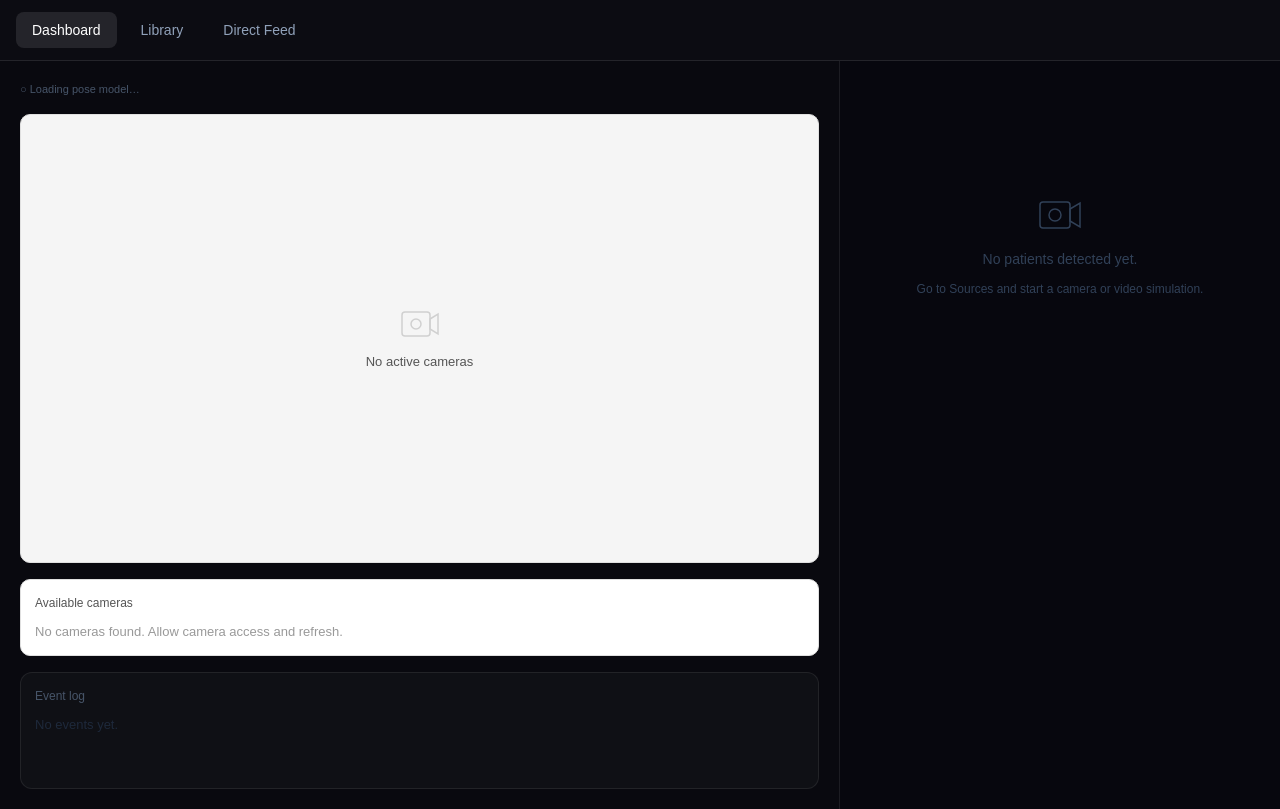
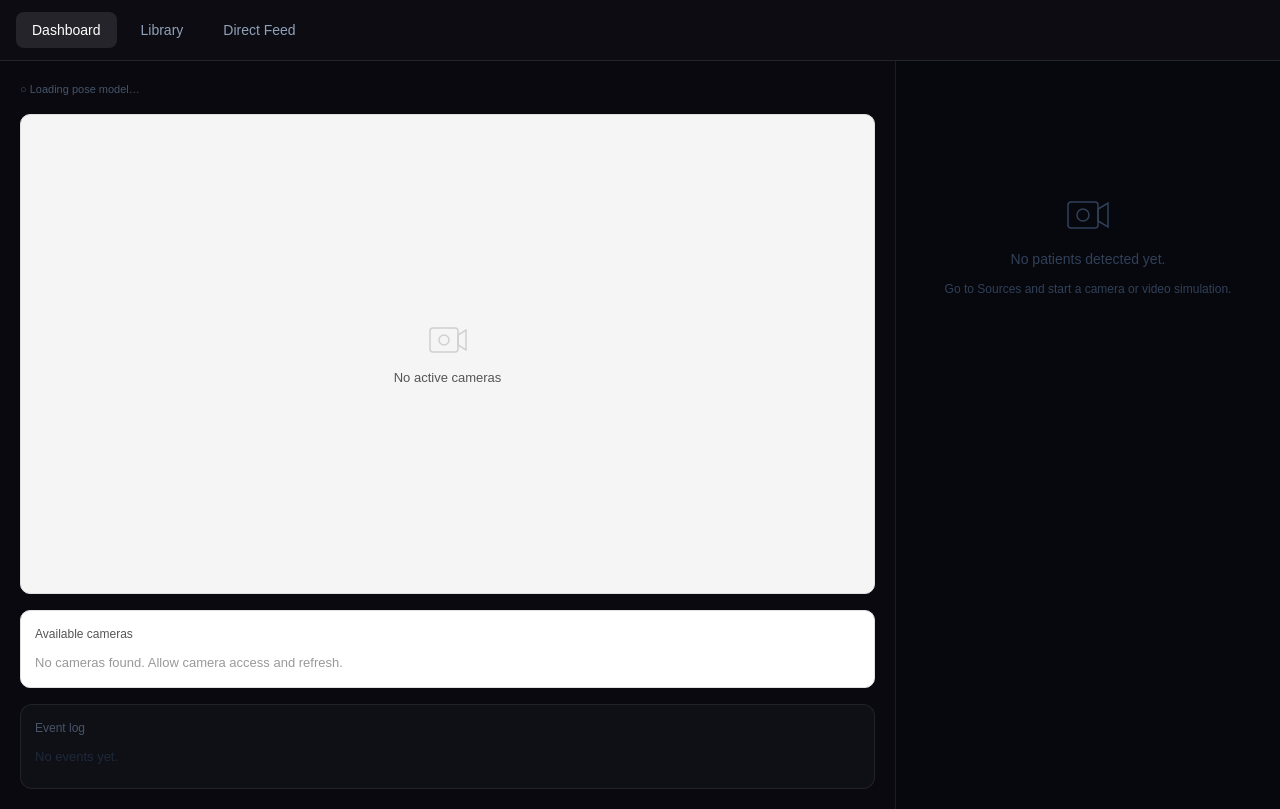
Before and after one commit to 7dracoder/Team-Fahhhhh, a Next.js app: page /tab1 in a window 1280 px wide. Built offline with nearby package versions, Linux system fonts and the light colour scheme.

Commit message:
ui changes

```diff
--- a/src/app/tab1/components/sources.tsx
+++ b/src/app/tab1/components/sources.tsx
@@ -714,7 +714,7 @@ export default function MonitorDashboard({ onPatientsChange }: Props = {}) {
 
   // html
   return (
-    <div style={{ fontFamily: "var(--font-sans)", minHeight: "calc(100vh - 52px)", background: "#09090f", color: "white" }}>
+    <div style={{ fontFamily: "var(--font-sans)", height: "calc(100vh - 52px)", overflow: "hidden", background: "#09090f", color: "white" }}>
       <style>{`
         @keyframes blink { 0%,100%{opacity:1} 50%{opacity:0.2} }
         .live-dot { animation: blink 1.2s ease infinite; }
@@ -724,10 +724,29 @@ export default function MonitorDashboard({ onPatientsChange }: Props = {}) {
         @keyframes pulse-urgent { 0%,100%{box-shadow:0 0 0 0 rgba(249,115,22,0.7),0 0 0 0 rgba(249,115,22,0.3)} 50%{box-shadow:0 0 0 4px rgba(249,115,22,0.4),0 0 16px 4px rgba(249,115,22,0.2)} }
         .alert-critical { border-color: rgb(239,68,68) !important; animation: pulse-critical 1.4s ease-in-out infinite; }
         .alert-urgent   { border-color: rgb(249,115,22) !important; animation: pulse-urgent 1.8s ease-in-out infinite; }
+        .instances-scroll {
+          overflow-y: auto;
+          scrollbar-width: thin;
+          scrollbar-color: rgba(255, 255, 255, 0.28) rgba(255, 255, 255, 0.04);
+        }
+        .instances-scroll::-webkit-scrollbar {
+          width: 4px;
+        }
+        .instances-scroll::-webkit-scrollbar-track {
+          background: rgba(255, 255, 255, 0.04);
+          border-radius: 999px;
+        }
+        .instances-scroll::-webkit-scrollbar-thumb {
+          background: rgba(255, 255, 255, 0.28);
+          border-radius: 999px;
+        }
+        .instances-scroll::-webkit-scrollbar-thumb:hover {
+          background: rgba(255, 255, 255, 0.4);
+        }
       `}</style>
 
-      <div style={{ display: "grid", gridTemplateColumns: "1fr 440px", minHeight: "calc(100vh - 52px)" }}>
-        <div style={{ padding: "20px", display: "flex", flexDirection: "column", gap: "16px", borderRight: "1px solid rgba(255,255,255,0.08)" }}>
+      <div style={{ display: "grid", gridTemplateColumns: "minmax(0, 7fr) minmax(0, 3fr)", height: "100%", minHeight: 0 }}>
+        <div style={{ padding: "20px", display: "flex", flexDirection: "column", gap: "16px", borderRight: "1px solid rgba(255,255,255,0.08)", minHeight: 0, overflow: "hidden" }}>
 
           {/* Pose model status indicator */}
           <div style={{ fontSize: 11 }}>
@@ -836,7 +855,7 @@ export default function MonitorDashboard({ onPatientsChange }: Props = {}) {
           </div>
 
           {/* Event log */}
-          <div style={{ background: "#0f1015", border: "1px solid rgba(255,255,255,0.08)", borderRadius: 12, padding: "14px", flex: 1 }}>
+          <div style={{ background: "#0f1015", border: "1px solid rgba(255,255,255,0.08)", borderRadius: 12, padding: "14px", flex: 1, minHeight: 0, overflow: "hidden" }}>
             <div style={{ fontSize: 12, color: "#475569", marginBottom: 10, fontWeight: 500 }}>Event log</div>
             {events.length === 0 ? (
               <div style={{ fontSize: 13, color: "#1e293b" }}>No events yet.</div>
@@ -875,8 +894,17 @@ export default function MonitorDashboard({ onPatientsChange }: Props = {}) {
           )}
         </div>
 
-        {/* Right panel — pretty patient cards */}
-        <div style={{ padding: "20px", overflowY: "auto", background: "#07070e" }}>
+        {/* Right panel — instances only; this column scrolls, not the page */}
+        <div
+          className="instances-scroll"
+          style={{
+            padding: "20px",
+            background: "#07070e",
+            minHeight: 0,
+            height: "100%",
+            boxSizing: "border-box",
+          }}
+        >
           <Dashboard patients={visible} onDismiss={handleDismiss} />
         </div>
       </div>
```
